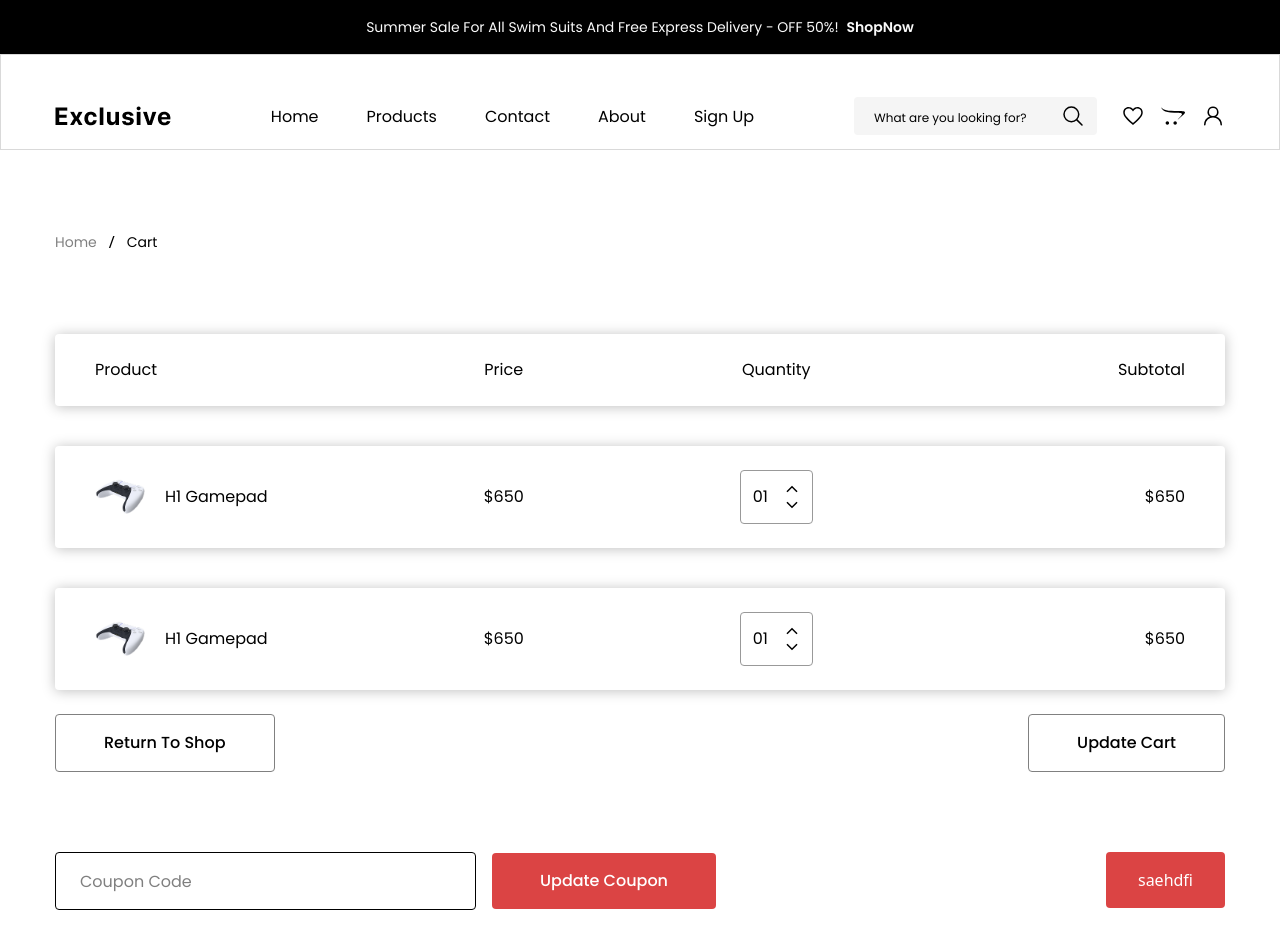
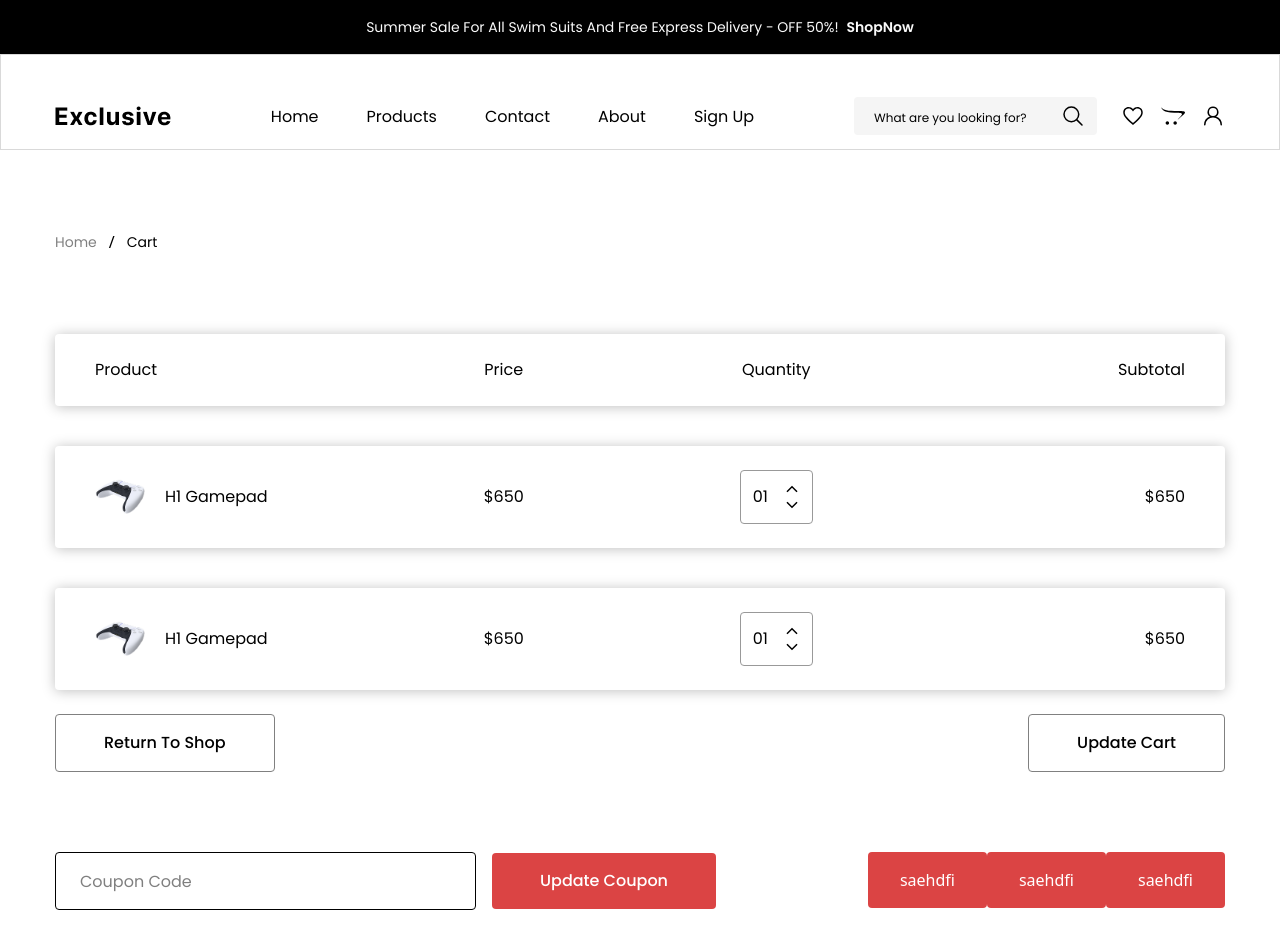
Before and after one commit to nayebislam/Ecommerce, a React (Vite) app: page /cart in a window 1280 px wide. Shown: the top 952 px of the page. Built offline with nearby package versions, Linux system fonts and the light colour scheme.

Commit message:
cart page update

```diff
--- a/src/components/CartPage/CartPage.jsx
+++ b/src/components/CartPage/CartPage.jsx
@@ -106,6 +106,8 @@ const CartPage = () => {
         </div>
         <div>
           <button className="py-4 px-8 bg-primary text-white rounded">saehdfi</button>
+          <button className="py-4 px-8 bg-primary text-white rounded">saehdfi</button>
+          <button className="py-4 px-8 bg-primary text-white rounded">saehdfi</button>
 
         </div>
       </div>
```
